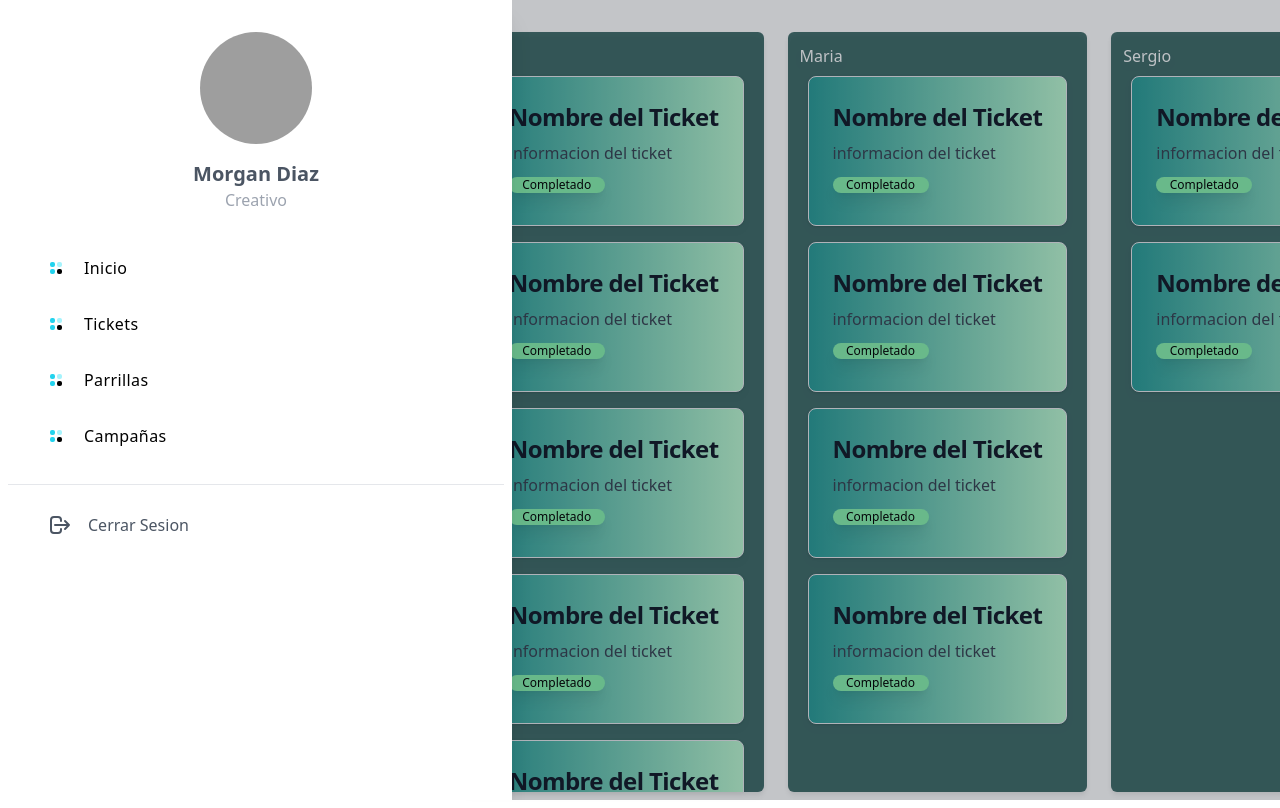
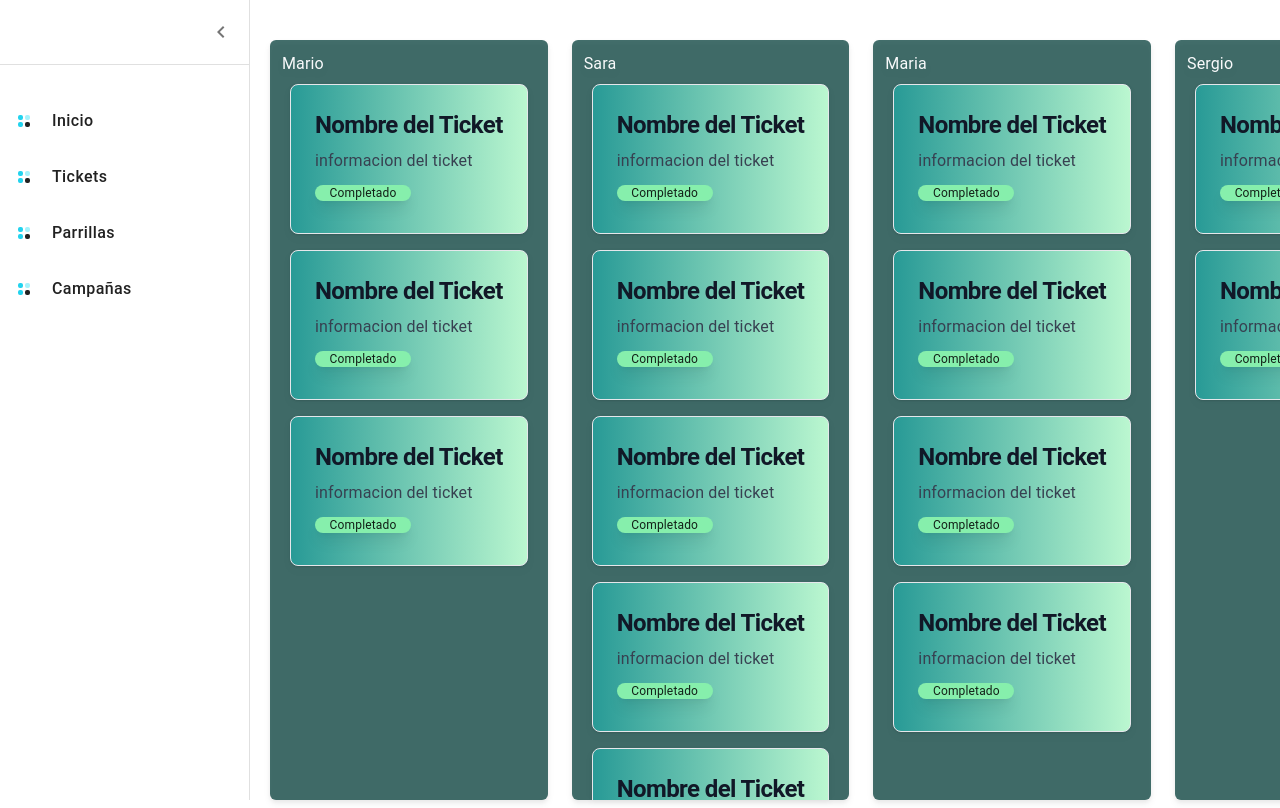
Before and after one commit to LeiWithP/tickets-frontend, a React (Vite) app: page /landing in a window 1280 px wide. Both pictures are taken after a click on the button "open drawer". Shown: the top 808 px of the page. Built offline with nearby package versions, Linux system fonts and the light colour scheme; grey boxes are pictures that could not be loaded.

Commit message:
Layout v2

```diff
--- a/package.json
+++ b/package.json
@@ -17,7 +17,8 @@
     "axios": "^1.3.4",
     "prop-types": "^15.8.1",
     "react": "^18.2.0",
-    "react-dom": "^18.2.0"
+    "react-dom": "^18.2.0",
+    "styled-components": "^5.3.9"
   },
   "devDependencies": {
     "@types/react": "^18.0.28",
--- a/src/App.jsx
+++ b/src/App.jsx
@@ -1,5 +1,5 @@
 import React from 'react'
-import { Routes, Route } from "react-router-dom";
+import {  Routes, Route } from "react-router-dom";
 import Redirect from './pages/Authentification/Redirect';
 import Register from './pages/Authentification/Register'
 import Login from './pages/Authentification/Login';
--- /dev/null
+++ b/src/layouts/Dashboard/Layoutv2.jsx
@@ -0,0 +1,117 @@
+import * as React from "react";
+import { styled, useTheme } from "@mui/material/styles";
+import Box from "@mui/material/Box";
+import MuiDrawer from "@mui/material/Drawer";
+import CssBaseline from "@mui/material/CssBaseline";
+import Divider from "@mui/material/Divider";
+import IconButton from "@mui/material/IconButton";
+import MenuIcon from "@mui/icons-material/Menu";
+import ChevronLeftIcon from "@mui/icons-material/ChevronLeft";
+import ChevronRightIcon from "@mui/icons-material/ChevronRight";
+
+import { Outlet } from "react-router-dom";
+
+const drawerWidth = 250;
+
+const openedMixin = (theme) => ({
+  width: drawerWidth,
+  transition: theme.transitions.create("width", {
+    easing: theme.transitions.easing.sharp,
+    duration: theme.transitions.duration.enteringScreen,
+  }),
+  overflowX: "hidden",
+});
+
+const closedMixin = (theme) => ({
+    color: "white",
+
+  transition: theme.transitions.create("width", {
+    easing: theme.transitions.easing.sharp,
+    duration: theme.transitions.duration.leavingScreen,
+  }),
+  overflowX: "hidden",
+  width: `calc(${theme.spacing(7)} + 1px)`,
+  [theme.breakpoints.up("sm")]: {
+    width: `calc(${theme.spacing(8)} + 1px)`,
+  },
+});
+
+const DrawerHeader = styled("div")(({ theme }) => ({
+  display: "flex",
+  alignItems: "center",
+  justifyContent: "flex-end",
+  padding: theme.spacing(0, 1),
+  ...theme.mixins.toolbar,
+}));
+
+const Drawer = styled(MuiDrawer, {
+    shouldForwardProp: (prop) => prop !== "open",
+  })(({ theme, open }) => ({
+    width: drawerWidth,
+    flexShrink: 0,
+    whiteSpace: "nowrap",
+    boxSizing: "border-box",
+    ...(open && {
+      ...openedMixin(theme),
+      "& .MuiDrawer-paper": openedMixin(theme),
+    }),
+    ...(!open && {
+      ...closedMixin(theme),
+      "& .MuiDrawer-paper": closedMixin(theme),
+    }),
+  }));
+
+export default function MiniDrawer( {left: Left,
+    right: Right}) {
+  const theme = useTheme();
+  const [open, setOpen] = React.useState(false);
+  const [show, setShows] = React.useState(true);
+
+  const handleDrawerOpen = () => {
+    setOpen(true);
+    setShows(!show);
+  };
+
+  const handleDrawerClose = () => {
+    setOpen(false);
+    setShows(!show);
+  };
+
+  return (
+    <Box sx={{ display: "flex" }}>
+      <CssBaseline />
+      <Drawer
+      variant="permanent" open={open}>
+        <DrawerHeader>
+          {show ? (
+            <IconButton
+              color="inherit"
+              aria-label="open drawer"
+              onClick={handleDrawerOpen}
+              edge="start"
+            >
+              <MenuIcon />
+            </IconButton>
+          ) : (
+            <IconButton onClick={handleDrawerClose}>
+              {theme.direction === "rtl" ? (
+                <ChevronRightIcon />
+              ) : (
+                <ChevronLeftIcon />
+              )}
+            </IconButton>
+          )}
+        </DrawerHeader>
+        <Divider />
+        {show ? (
+            <></>
+          ) : (
+           <Left/>
+          )}
+      </Drawer>
+      <Box component="main" sx={{ flexGrow: 1, p: 1 }}>
+        <Outlet />
+      </Box>
+    </Box>
+  );
+}
--- /dev/null
+++ b/src/layouts/Dashboard/MainLayout.jsx
@@ -0,0 +1,24 @@
+import React from "react";
+import {Outlet} from "react-router-dom";
+import Drawer from "../../components/LeftDrawer/Drawer";
+import Side from "../../components/LeftDrawer/Side";
+
+export const MainLayout = ({
+    left: Left,
+    right: Right }) => {
+  const [isOpen, setIsOpen] = React.useState(false);
+
+  return (
+    <>
+      <Side setIsOpen={setIsOpen} />
+      <Drawer isOpen={isOpen} setIsOpen={setIsOpen}>
+        <Left/>
+      </Drawer>
+      <div className="ml-auto lg:w-[95%] xl:w-[90%] 2xl:w-[95%]">
+          <Outlet/>
+      </div>
+    </>
+  )
+}
+
+export default MainLayout;
--- a/src/main.jsx
+++ b/src/main.jsx
@@ -3,11 +3,28 @@ import ReactDOM from 'react-dom/client'
 import { BrowserRouter } from 'react-router-dom'
 import App from './App'
 import './index.css'
+import { createTheme, ThemeProvider } from "@mui/material/styles";
+import CssBaseline from '@mui/material/CssBaseline';
+
+const theme = createTheme({
+  palette: {
+    mode: 'light',
+    primary: {
+      main: '#0a2f27',
+    },
+    secondary: {
+      main: '#144A46',
+    },
+  },
+});
 
 ReactDOM.createRoot(document.getElementById('root')).render(
   <React.StrictMode>
     <BrowserRouter>
+    <CssBaseline />
+    <ThemeProvider theme={theme}>
       <App />
+    </ThemeProvider>
     </BrowserRouter>
   </React.StrictMode>,
 )
--- a/src/pages/Authentification/Login.jsx
+++ b/src/pages/Authentification/Login.jsx
@@ -2,7 +2,7 @@ import React, { useState } from "react";
 import { useNavigate } from "react-router-dom";
 import { TextField } from "../../components/TextField/TextField";
 import axios from "axios";
-import API_ROUTE from "../../Routes/ApiRoute";
+import API_ROUTE from "../../routes/ApiRoute";
 
 function Login() {
   const [username, setUsername] = useState("");
--- a/src/pages/Authentification/Redirect.jsx
+++ b/src/pages/Authentification/Redirect.jsx
@@ -2,7 +2,7 @@ import { Navigate } from "react-router-dom";
 import React, { useEffect, useState } from "react";
 import { useNavigate } from "react-router-dom";
 import axios from "axios";
-import API_ROUTE from "../../Routes/ApiRoute";
+import API_ROUTE from "../../routes/ApiRoute";
 
 const Redirect = () => {
   const [user, setUser] = useState(null);
--- a/src/pages/Authentification/Register.jsx
+++ b/src/pages/Authentification/Register.jsx
@@ -2,7 +2,7 @@ import React, { useState } from "react";
 import { useNavigate } from "react-router-dom";
 import { TextField } from "../../components/TextField/TextField";
 import axios from "axios";
-import API_ROUTE from "../../Routes/ApiRoute";
+import API_ROUTE from "../../routes/ApiRoute";
 
 function RegisterForm() {
   const [username, setUsername] = useState("");
--- a/src/pages/Creativo/Landing.jsx
+++ b/src/pages/Creativo/Landing.jsx
@@ -1,9 +1,9 @@
 import React from "react";
 import axios from "axios";
 import { NavLink, Link, Routes, Outlet, useNavigate } from "react-router-dom";
-import Drawer from "../../components/LeftDrawer/Drawer";
-import Side from "../../components/LeftDrawer/Side";
-import API_ROUTE from "../../Routes/ApiRoute"
+import API_ROUTE from "../../routes/ApiRoute";
+import MainLayout from "../../layouts/Dashboard/MainLayout";
+import Layout2 from "../../layouts/Dashboard/Layoutv2";
 
 const LandingPage = () => {
   const [isOpen, setIsOpen] = React.useState(false);
@@ -54,23 +54,10 @@ const LandingPage = () => {
     }
   };
 
-  return (
-    <>
-    <Side setIsOpen={setIsOpen} />
-    <Drawer isOpen={isOpen} setIsOpen={setIsOpen}>
-      <div>
-          <div className="mt-8 text-center">
-            <img
-              src="https://tailus.io/sources/blocks/stats-cards/preview/images/second_user.webp"
-              alt=""
-              className="w-10 h-10 m-auto rounded-full object-cover lg:w-28 lg:h-28"
-            />
-            <h5 className="hidden mt-4 text-xl font-semibold text-gray-600 lg:block">
-              Morgan Diaz
-            </h5>
-            <span className="hidden text-gray-400 lg:block">Creativo</span>
-          </div>
-
+  const Left = () => {
+    return (
+      <>
+        <div>
 
           <ul className="space-y-2 tracking-wide mt-8">
             <li>
@@ -86,37 +73,17 @@ const LandingPage = () => {
               <SideButton dir="campanas" text="Campañas" />
             </li>
           </ul>
-
         </div>
-
-        <div className="px-6 -mx-6 pt-4 flex justify-between items-center border-t">
-          <button
-            className="px-4 py-3 flex items-center space-x-4 rounded-md text-gray-600 group"
-            onClick={handleLogout}
-          >
-            <svg
-              xmlns="http://www.w3.org/2000/svg"
-              className="h-6 w-6"
-              fill="none"
-              viewBox="0 0 24 24"
-              stroke="currentColor"
-            >
-              <path
-                strokeLinecap="round"
-                strokeLinejoin="round"
-                strokeWidth="2"
-                d="M17 16l4-4m0 0l-4-4m4 4H7m6 4v1a3 3 0 01-3 3H6a3 3 0 01-3-3V7a3 3 0 013-3h4a3 3 0 013 3v1"
-              />
-            </svg>
-            <span className="hover:scale-125">Cerrar Sesion</span>
-          </button>
-        </div>
-    </Drawer>
-
-      <div className="ml-auto lg:w-[95%] xl:w-[90%] 2xl:w-[95%]">
-
-        <Outlet />
-      </div>
+      </>
+    );
+  };
+  // <MainLayout left={Left} />
+  //<Layout2/>
+  return (
+    <>
+      <Layout2
+        left={Left}
+      />
     </>
   );
 };
```
Also changed, not shown: 1 other file (tests, documents, lock files or other folders).
